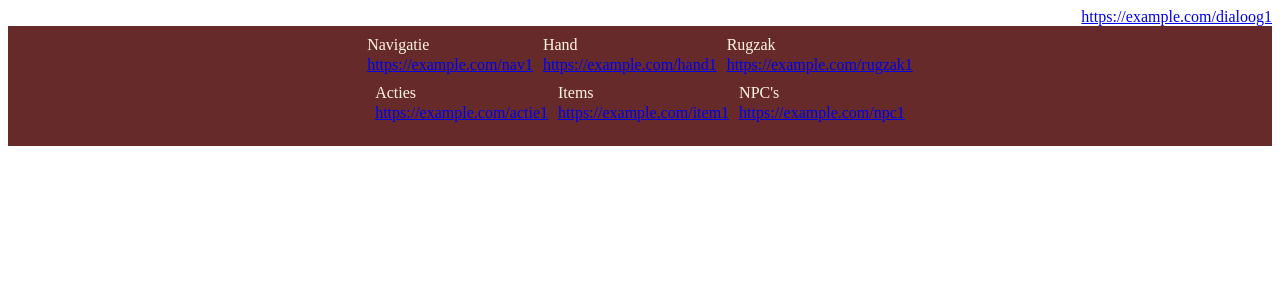
After one commit to RepsajJohn/Horror-Mansion, a PHP site: page /test.php in a window 1280 px wide. The commit adds this page. Shown: the top 300 px of the page. Run offline with PHP 8.4, Linux system fonts and the light colour scheme.

Commit message:
aanpassing van de test layout V2

```diff
--- /dev/null
+++ b/test.php
@@ -0,0 +1,60 @@
+<!DOCTYPE html>
+<html lang="en">
+<head>
+    <meta charset="UTF-8">
+    <meta name="viewport" content="width=device-width, initial-scale=1.0">
+    <title>game_layout</title>
+    <link rel="stylesheet" href="game_layout.css">
+</head>
+<body>
+<?php
+    // Simulatie van links uit een database
+    $databaseLinks = [
+        "dialoog" => "https://example.com/dialoog1",
+        "navigatie" => "https://example.com/nav1",
+        "hand" => "https://example.com/hand1",
+        "rugzak" => "https://example.com/rugzak1",
+        "acties" => "https://example.com/actie1",
+        "item" => "https://example.com/item1",
+        "npcs" => "https://example.com/npc1"
+    ];
+?>
+<div class="dialoog_bovenbalk">
+    <div id="dialoog"><?php echo "<a href='{$databaseLinks["dialoog"]}'>{$databaseLinks["dialoog"]}</a>"; ?></div>
+</div>
+
+<div class="eerste_3divs">
+    <div class="navigatie_div">
+        <label for="navigatie">Navigatie</label>
+        <div id="navigatie"><?php echo "<a href='{$databaseLinks["navigatie"]}'>{$databaseLinks["navigatie"]}</a>"; ?></div>
+    </div>
+
+    <div class="hand_div">
+        <label for="hand">Hand</label>
+        <div id="hand"><?php echo "<a href='{$databaseLinks["hand"]}'>{$databaseLinks["hand"]}</a>"; ?></div>
+    </div>
+
+    <div class="rugzak_div">
+        <label for="rugzak">Rugzak</label>
+        <div id="rugzak"><?php echo "<a href='{$databaseLinks["rugzak"]}'>{$databaseLinks["rugzak"]}</a>"; ?></div>
+    </div>
+</div>
+
+<div class="laatste_3divs">
+    <div class="acties_div">
+        <label for="acties">Acties</label>
+        <div id="acties"><?php echo "<a href='{$databaseLinks["acties"]}'>{$databaseLinks["acties"]}</a>"; ?></div>
+    </div>
+
+    <div class="item_div">
+        <label for="item">Items</label>
+        <div id="item"><?php echo "<a href='{$databaseLinks["item"]}'>{$databaseLinks["item"]}</a>"; ?></div>
+    </div>
+
+    <div class="npcs_div">
+        <label for="npcs">NPC's</label>
+        <div id="npcs"><?php echo "<a href='{$databaseLinks["npcs"]}'>{$databaseLinks["npcs"]}</a>"; ?></div>
+    </div>
+</div>
+</body>
+</html>
```
Also changed, not shown: test.css (+38 -18 lines), test.html (deleted, +0 -20 lines).
